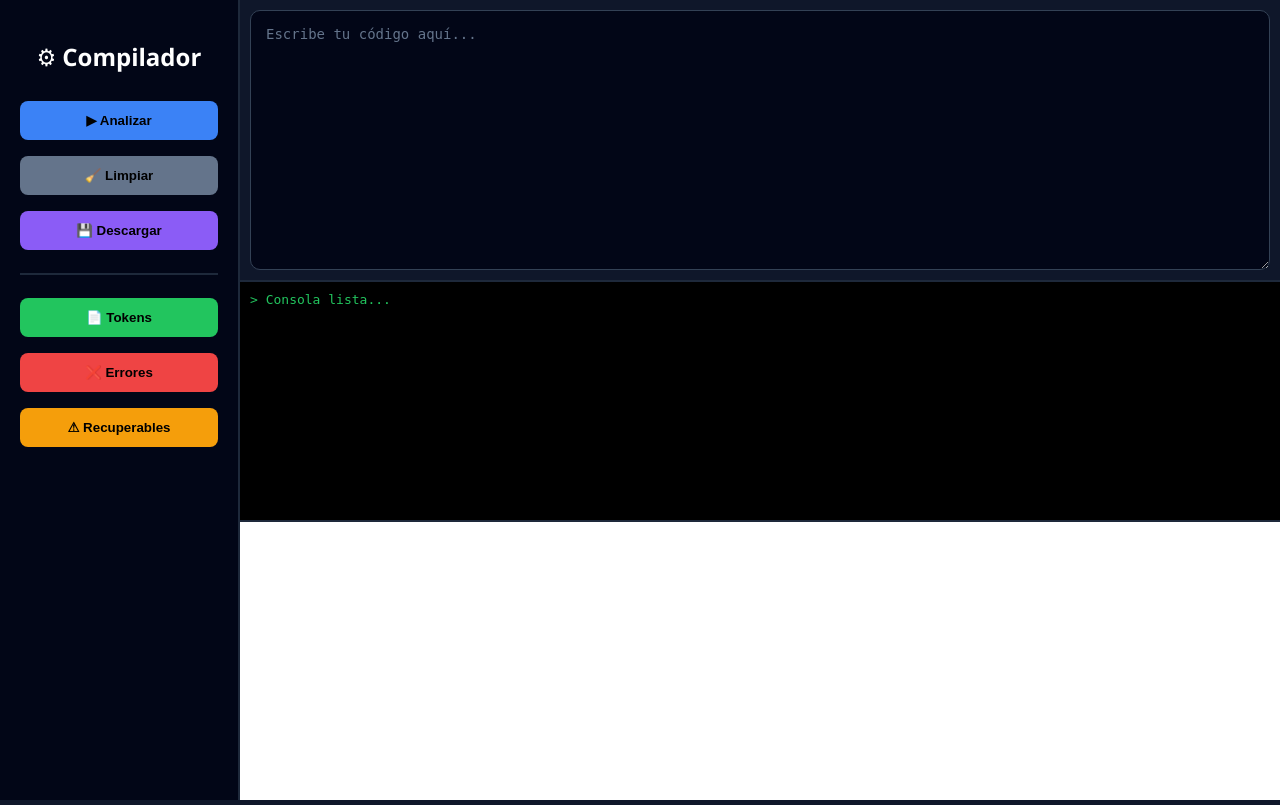
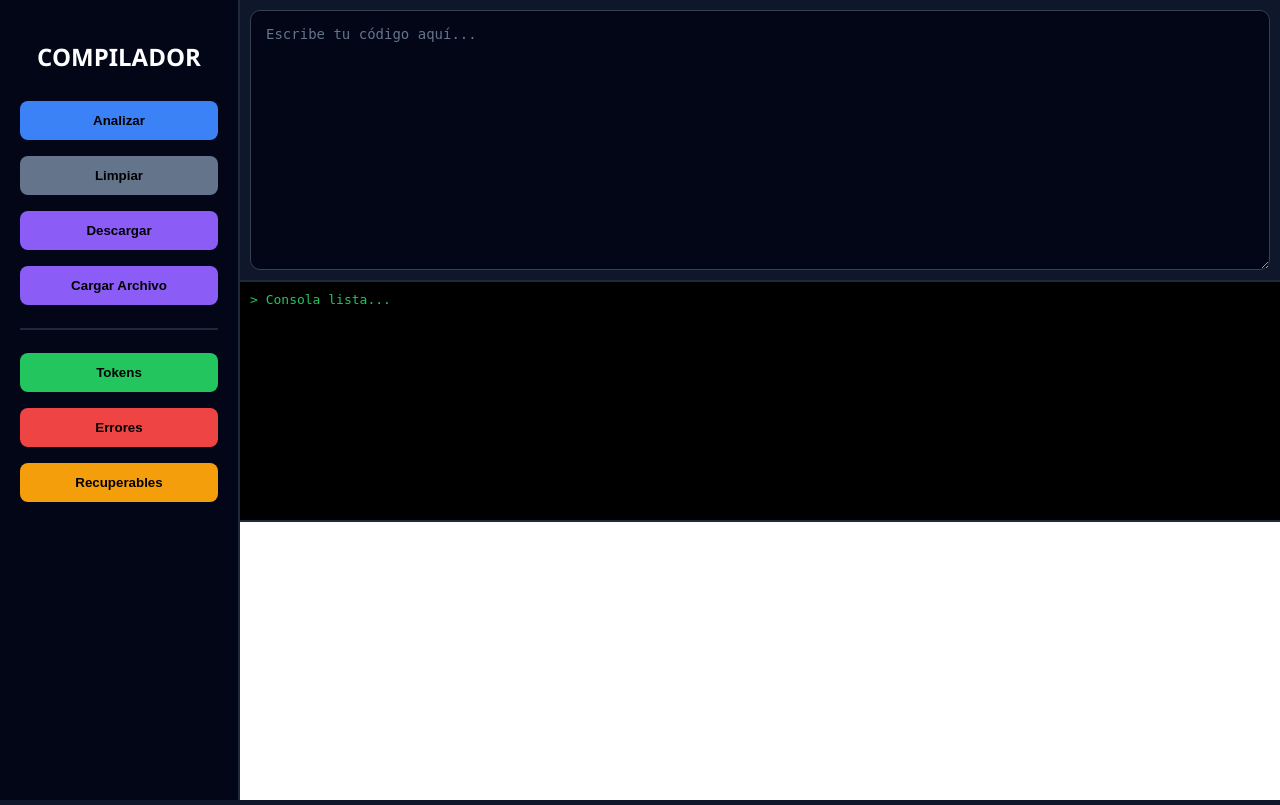
Before and after one commit to Chiza-J/Compiladores, a Flask app: page / in a window 1280 px wide. Run offline with Flask 3, Linux system fonts and the light colour scheme.

Commit message:
boton de cargar leng

```diff
--- a/templates/index.html
+++ b/templates/index.html
@@ -111,17 +111,19 @@ iframe {
 <body>
 
 <div class="sidebar">
-    <h2>⚙ Compilador</h2>
+    <h2>COMPILADOR</h2>
 
-    <button class="analizar" onclick="analizar()">▶ Analizar</button>
-    <button class="limpiar" onclick="confirmarLimpiar()">🧹 Limpiar</button>
-    <button class="descargar" onclick="descargar()">💾 Descargar</button>
+    <button class="analizar" onclick="analizar()">Analizar</button>
+    <button class="limpiar" onclick="confirmarLimpiar()">Limpiar</button>
+    <button class="descargar" onclick="descargar()">Descargar</button>
+    <button class="descargar" onclick="document.getElementById('fileInput').click()">Cargar Archivo</button>
+    <input type="file" id="fileInput" accept=".leng" style="display:none" onchange="cargarArchivo(event)">
 
     <hr style="margin: 15px 0; border: 1px solid #1e293b;">
 
-    <button class="tokens" onclick="cargar('/tokens')">📄 Tokens</button>
-    <button class="errores" onclick="cargar('/errores')">❌ Errores</button>
-    <button class="recuperables" onclick="cargar('/recuperables')">⚠ Recuperables</button>
+    <button class="tokens" onclick="cargar('/tokens')">Tokens</button>
+    <button class="errores" onclick="cargar('/errores')">Errores</button>
+    <button class="recuperables" onclick="cargar('/recuperables')">Recuperables</button>
 </div>
 
 <div class="main">
@@ -194,6 +196,26 @@ function limpiar() {
     document.getElementById("frame").src = "";
 }
 
+function cargarArchivo(event) {
+    const archivo = event.target.files[0];
+
+    if (!archivo) return;
+
+    if (!archivo.name.endsWith(".leng")) {
+        alert("Solo se permiten archivos .leng");
+        return;
+    }
+
+    const lector = new FileReader();
+
+    lector.onload = function(e) {
+        textarea.value = e.target.result;
+        textarea.style.color = "#e2e8f0";
+    };
+
+    lector.readAsText(archivo);
+}
+
 /* DESCARGAR TODO */
 function descargar() {
     window.open('/descargar');
```
